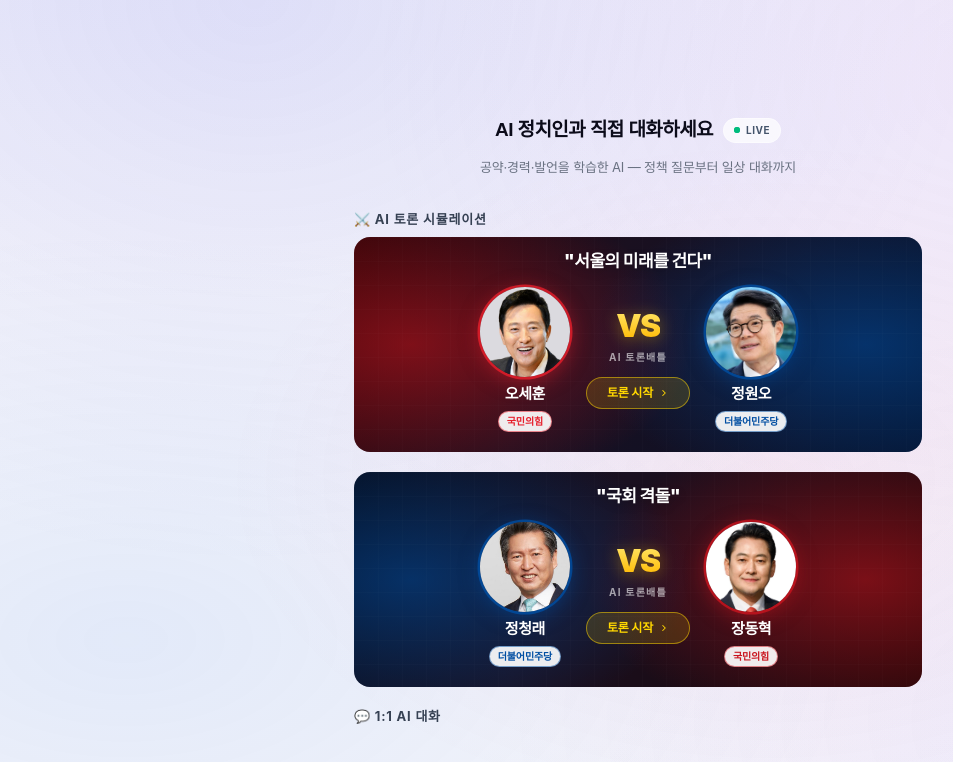
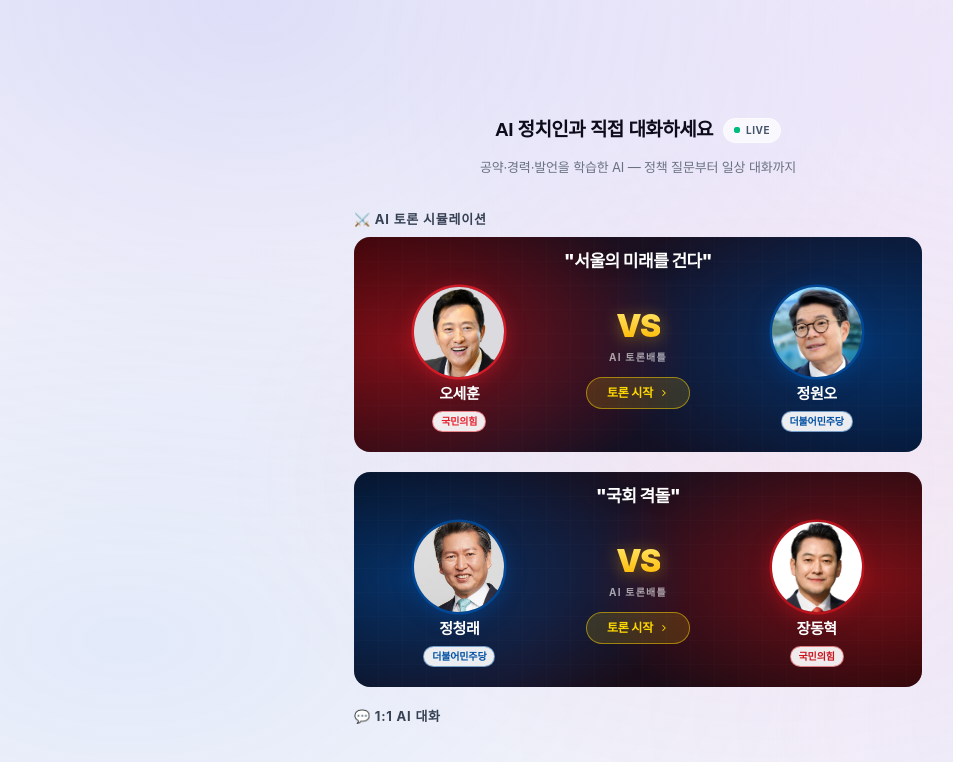
Before and after one commit to seojoonkim/polichat, a React (Vite) app: page / in a window 1280 px wide. Shown: the top 762 px of the page, without its empty margins (2-955 px from the left). Built offline with nearby package versions, Linux system fonts and the light colour scheme; a web font is replaced by a local one.

Commit message:
fix: 토론 배너 3열 그리드로 좌우 여백 균등 배치

```diff
--- a/src/components/debate/DebateBanner.tsx
+++ b/src/components/debate/DebateBanner.tsx
@@ -67,7 +67,7 @@
         <p className="text-white font-black text-[17px] tracking-tight drop-shadow-lg">{bannerConfig.tagline}</p>
       </div>
 
-      <div className="relative z-10 flex items-center justify-center gap-4 px-4 py-3">
+      <div className="relative z-10 grid grid-cols-3 items-center px-4 py-3">
         {/* 후보A */}
         <div className="flex flex-col items-center gap-1.5">
           <div
```
